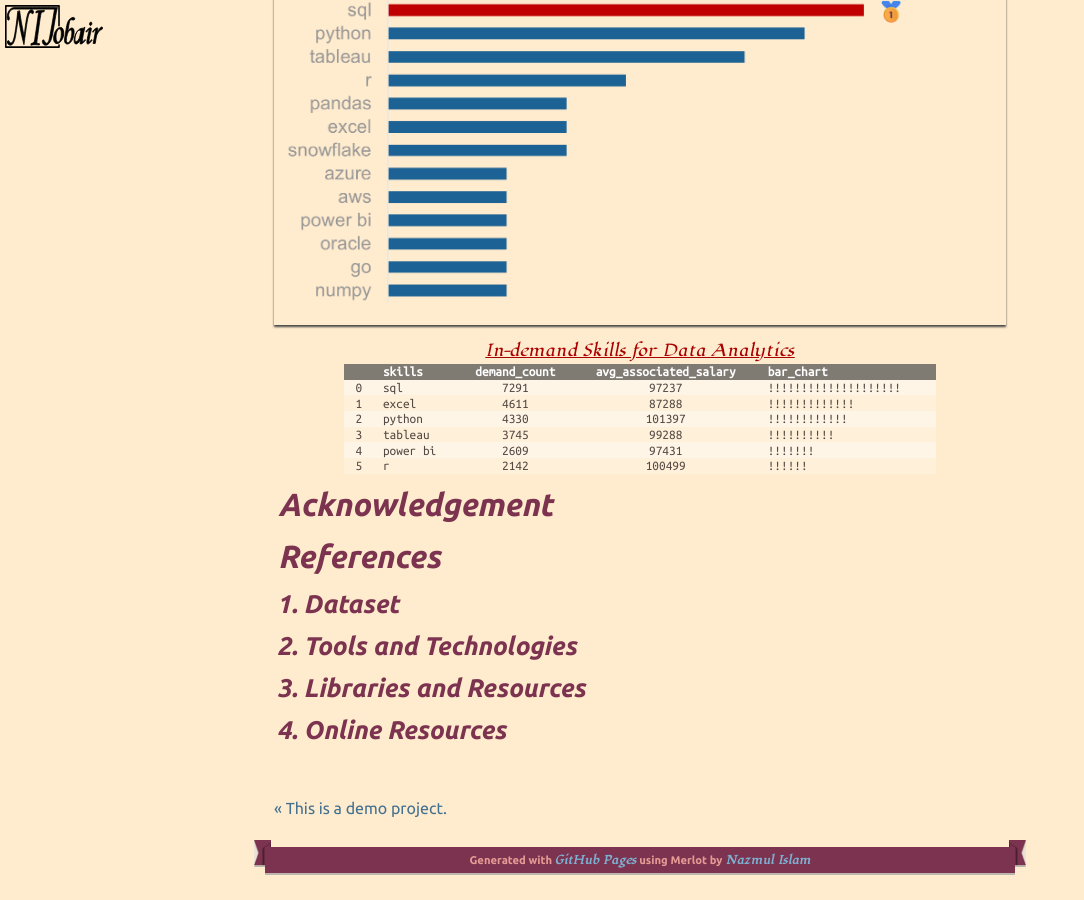
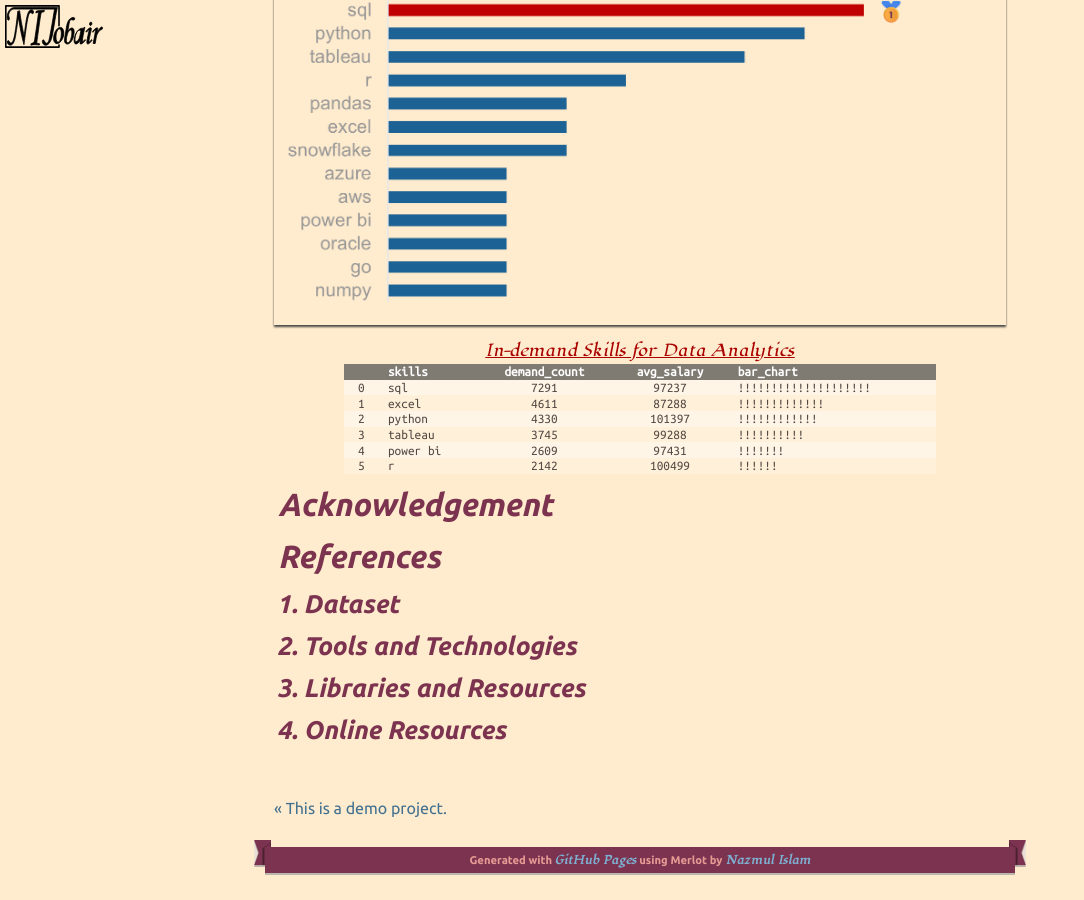
Before and after one commit to NIJ69/nij69.github.io, a Jekyll site: the page built from _projects/sql-job-postings.md, in a window 1280 px wide and 900 px high, scrolled down 2334 px. Shown: the whole window, without its empty margins (0-1084 px from the left). Built offline with Jekyll 4.4.1, drawn with Linux system fonts in a browser that asks for light colours.

Commit message:
git commit -a -m

```diff
--- a/_projects/sql-job-postings.md
+++ b/_projects/sql-job-postings.md
@@ -105,14 +105,14 @@ ORDER BY t.salary_year_avg DESC;
 <div class="df_before" markdown="1">
 <p class="table_caption">In-demand Skills for Data Analytics</p>
 
-|    | skills   |   demand_count |   avg_associated_salary | bar_chart            |
-|----|:---------|----------------|-------------------------|:---------------------|
-|  0 | sql      |           7291 |                   97237 | !!!!!!!!!!!!!!!!!!!! |
-|  1 | excel    |           4611 |                   87288 | !!!!!!!!!!!!!        |
-|  2 | python   |           4330 |                  101397 | !!!!!!!!!!!!         |
-|  3 | tableau  |           3745 |                   99288 | !!!!!!!!!!           |
-|  4 | power bi |           2609 |                   97431 | !!!!!!!              |
-|  5 | r        |           2142 |                  100499 | !!!!!!               |
+|    | skills   |   demand_count |   avg_salary | bar_chart            |
+|----|:---------|----------------|--------------|:---------------------|
+|  0 | sql      |           7291 |        97237 | !!!!!!!!!!!!!!!!!!!! |
+|  1 | excel    |           4611 |        87288 | !!!!!!!!!!!!!        |
+|  2 | python   |           4330 |       101397 | !!!!!!!!!!!!         |
+|  3 | tableau  |           3745 |        99288 | !!!!!!!!!!           |
+|  4 | power bi |           2609 |        97431 | !!!!!!!              |
+|  5 | r        |           2142 |       100499 | !!!!!!               |
 
 </div>
 </div>
```
